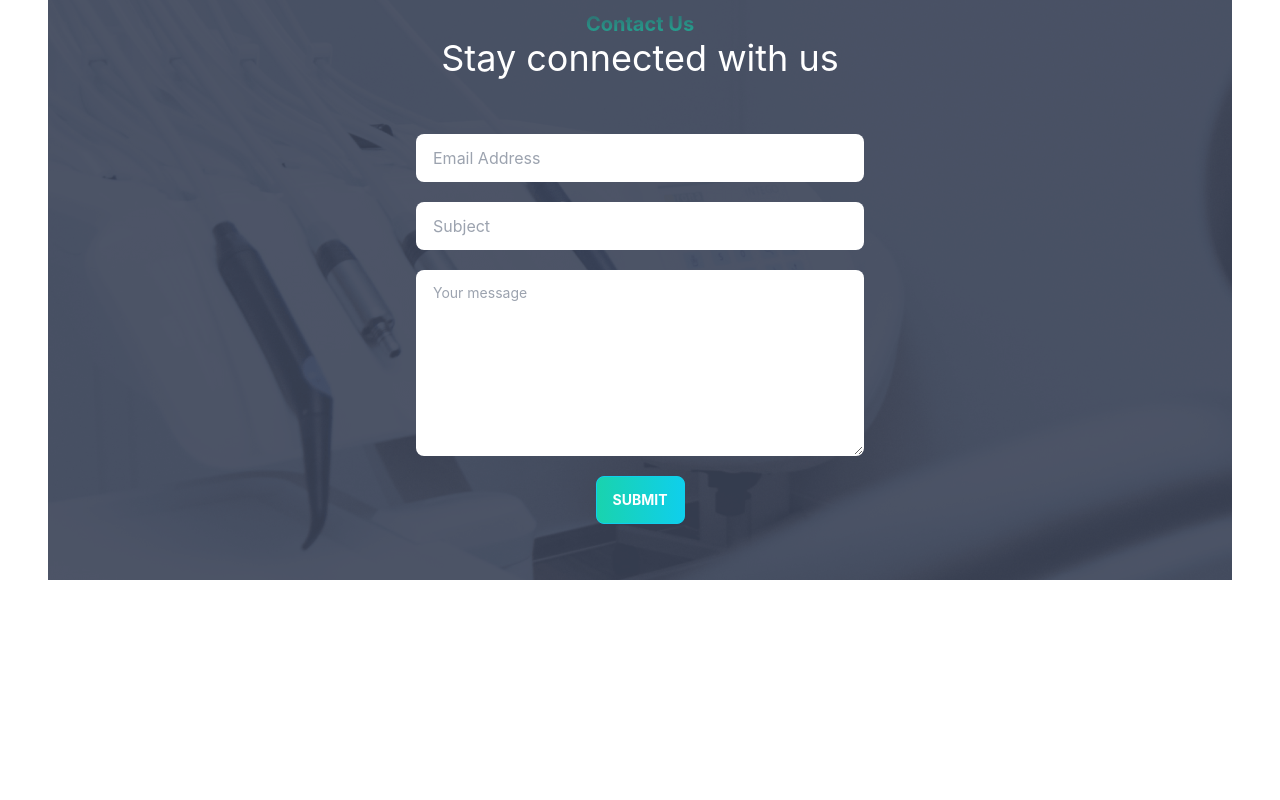
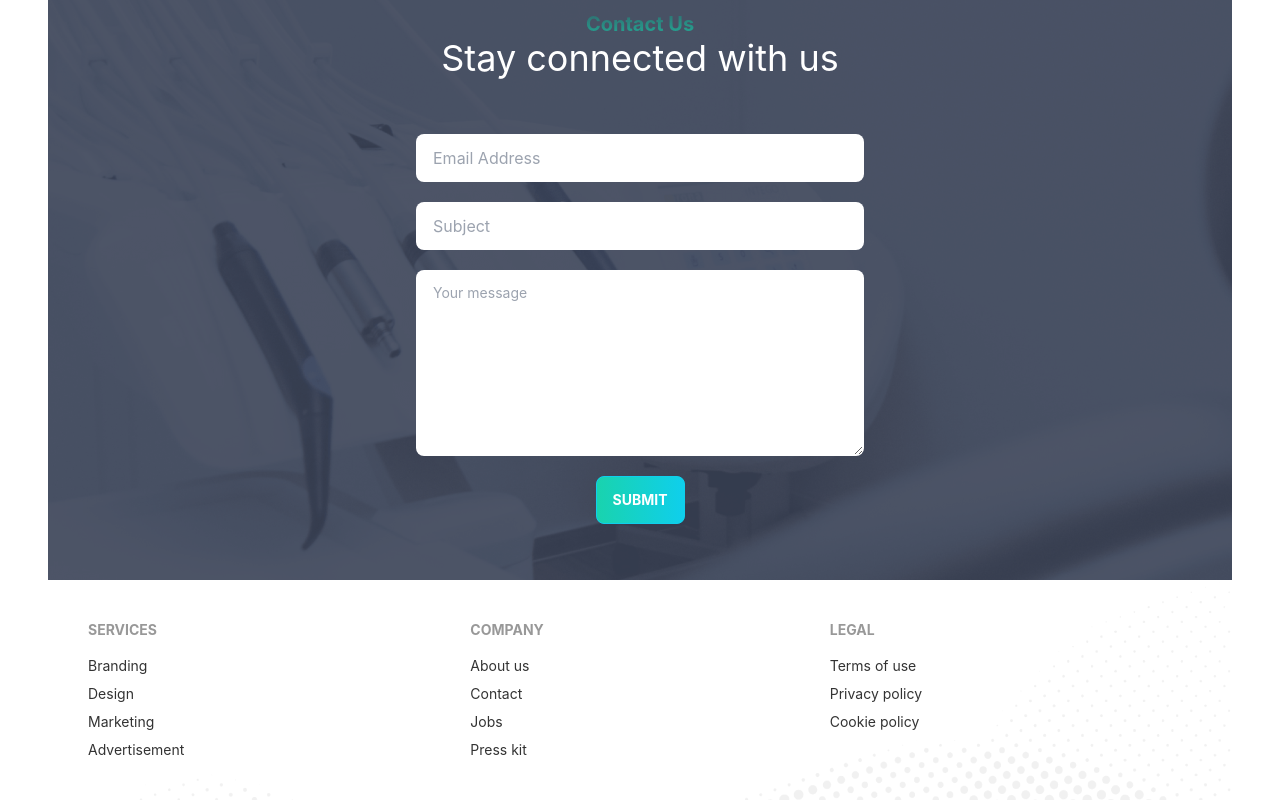
Before and after one commit to trshawonbd/doctors-portal-client, a React (Create React App) app: page / in a window 1280 px wide. Shown: the part 3370-4170 px from the top of the page. Before the commit the page ends 3950 px from the top, so only its background shows below. Built offline with nearby package versions, Linux system fonts and the light colour scheme.

Commit message:
footer  part  committed

```diff
--- /dev/null
+++ b/src/Pages/Home/Footer/Footer.js
@@ -0,0 +1,35 @@
+import React from 'react';
+import footer from '../../../assets/images/footer.png'
+
+const Footer = () => {
+    return (
+        <footer
+        style={{ background:`url(${footer})`,
+        backgroundSize: 'cover'
+    }}
+        className="footer p-10 bg-neutral ">
+            <div>
+                <span className="footer-title">Services</span>
+                <a className="link link-hover">Branding</a>
+                <a className="link link-hover">Design</a>
+                <a className="link link-hover">Marketing</a>
+                <a className="link link-hover">Advertisement</a>
+            </div>
+            <div>
+                <span className="footer-title">Company</span>
+                <a className="link link-hover">About us</a>
+                <a className="link link-hover">Contact</a>
+                <a className="link link-hover">Jobs</a>
+                <a className="link link-hover">Press kit</a>
+            </div>
+            <div>
+                <span className="footer-title">Legal</span>
+                <a className="link link-hover">Terms of use</a>
+                <a className="link link-hover">Privacy policy</a>
+                <a className="link link-hover">Cookie policy</a>
+            </div>
+        </footer>
+    );
+};
+
+export default Footer;
--- a/src/Pages/Home/Home/Home.js
+++ b/src/Pages/Home/Home/Home.js
@@ -2,6 +2,7 @@
 import Appointment from '../Appointment/Appointment';
 import Banner from '../Banner/Banner';
 import Contact from '../Contact/Contact';
+import Footer from '../Footer/Footer';
 import Info from '../Info/Info';
 import DentalCare from '../Services/DentalCare';
 import Services from '../Services/Services';
@@ -17,6 +18,7 @@
             <Appointment></Appointment>
             <Testimonial></Testimonial>
             <Contact></Contact>
+            <Footer></Footer>
         </div>
     );
 };
```
